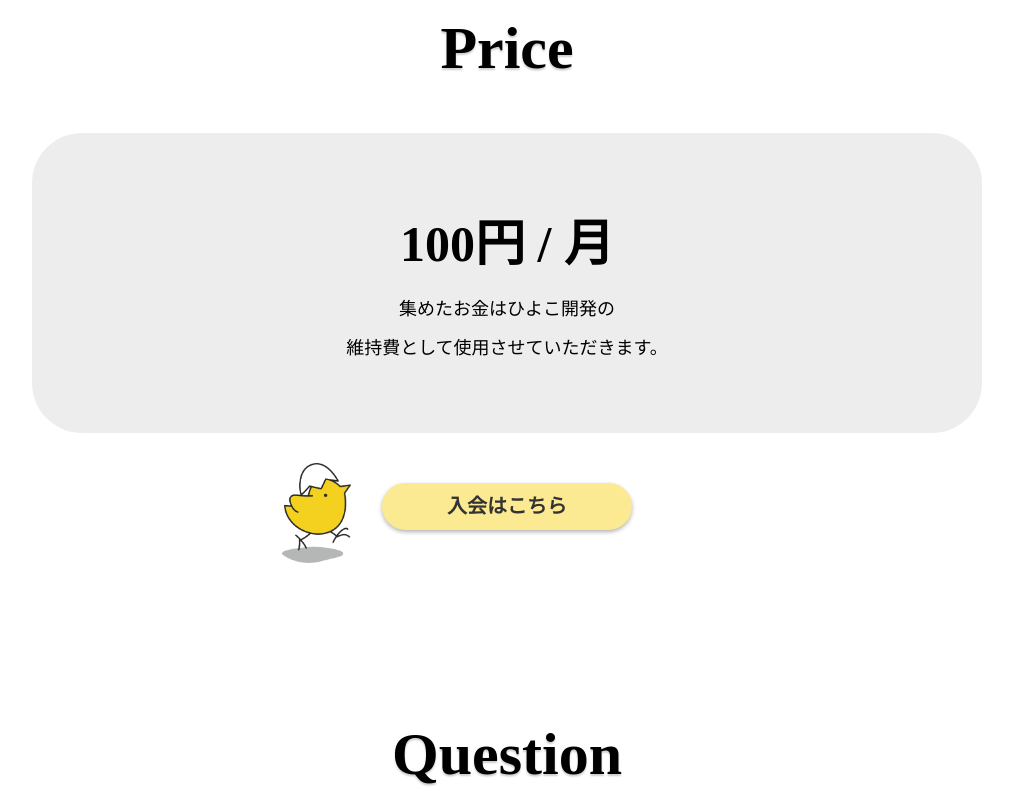
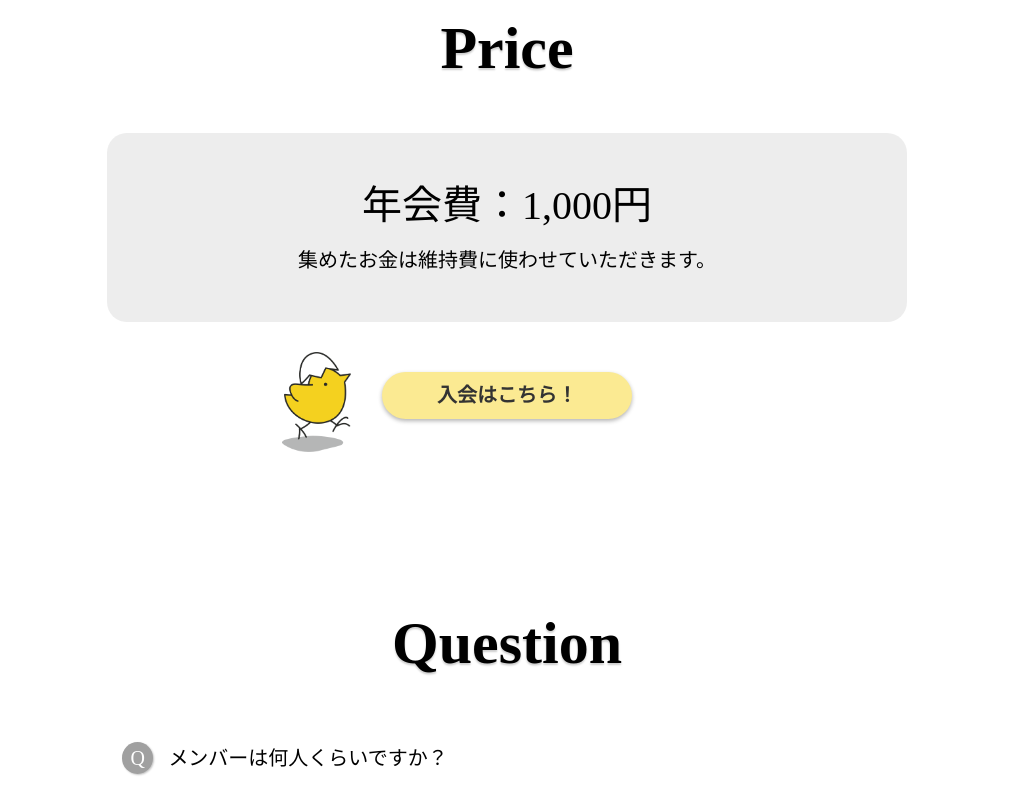
Before and after one commit to hiyokodev/hiyoko_site_2023, a Vue app: page / in a window 1280 px wide. Shown: the part 4700-5500 px from the top of the page, without its empty margins (133-1146 px from the left). Built offline with nearby package versions, Linux system fonts and the light colour scheme.

Commit message:
Fix: Priceセクションを修正
refs #19
- 文言を変更
- textboxの最大幅を調整
- 入会ボタンの文言を変更

```diff
--- a/src/components/Home/priceSection.vue
+++ b/src/components/Home/priceSection.vue
@@ -1,14 +1,13 @@
 <template>
   <sectionLayout title="Price">
-    <div class="text-box">
-      <div class="text-box-inner">
-        <p class="text-large">100円 / 月</p>
-        <p>集めたお金はひよこ開発の</p>
-        <p>維持費として使用させていただきます。</p>
+    <div class="textbox">
+      <div class="textbox_inner">
+        <p class="text_price">年会費：1,000円</p>
+        <p class="text_desc">集めたお金は維持費に使わせていただきます。</p>
       </div>
     </div>
     <!-- TODO: 入会フォームのURL設定 -->
-    <Button message="入会はこちら" url="/" :hiyoko_icon="true" />
+    <Button message="入会はこちら！" url="/" :hiyoko_icon="true" />
   </sectionLayout>
 </template>
 <script>
@@ -22,30 +21,26 @@ export default {
 }
 </script>
 <style scoped>
-.text-box {
-  position: relative; /* ←文字の親要素に指定 */
+.textbox {
+  display: flex;
+  justify-content: center;
+  align-items: center;
+  margin: 0 auto;
+  max-width: 800px;
+  border-radius: 20px;
   background-color: rgba(230, 230, 230, 0.7);
-  max-width: 650px;
-  margin: 20px auto;
-  border-radius: 50px;
-  padding: 150px;
-  font-family: 'Yomogi';
 }
 
-.text-box-inner {
-  position: absolute;
-  top: 50%;
-  left: 50%;
-  -webkit-transform: translate(-50%, -50%);
-  transform: translate(-50%, -50%);
-  text-align: center;
-  font-size: 18px;
+.textbox_inner {
+  padding: 50px 0;
 }
 
-.text-large {
-  text-align: center;
-  font-weight: bold;
-  font-size: 50px;
-  line-height: 10px;
+.text_price {
+  margin: 0;
+  font-family: 'Mamelon';
+  font-size: 40px;
+}
+.text_desc {
+  margin: 20px 0 0 0;
 }
 </style>
--- a/src/components/Home/questionSection.vue
+++ b/src/components/Home/questionSection.vue
@@ -15,7 +15,7 @@
     </div>
     <div class="spacer"></div>
     <!-- TODO: 入会フォームのURL設定 -->
-    <Button message="入会はこちら" url="/" :hiyoko_icon="true" />
+    <Button message="入会はこちら！" url="/" :hiyoko_icon="true" />
   </sectionLayout>
 </template>
 
```
